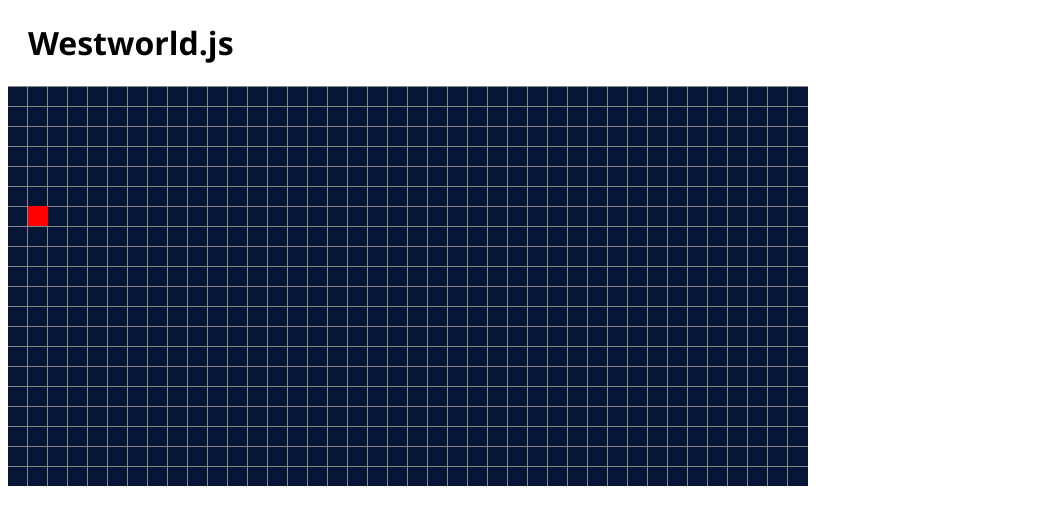
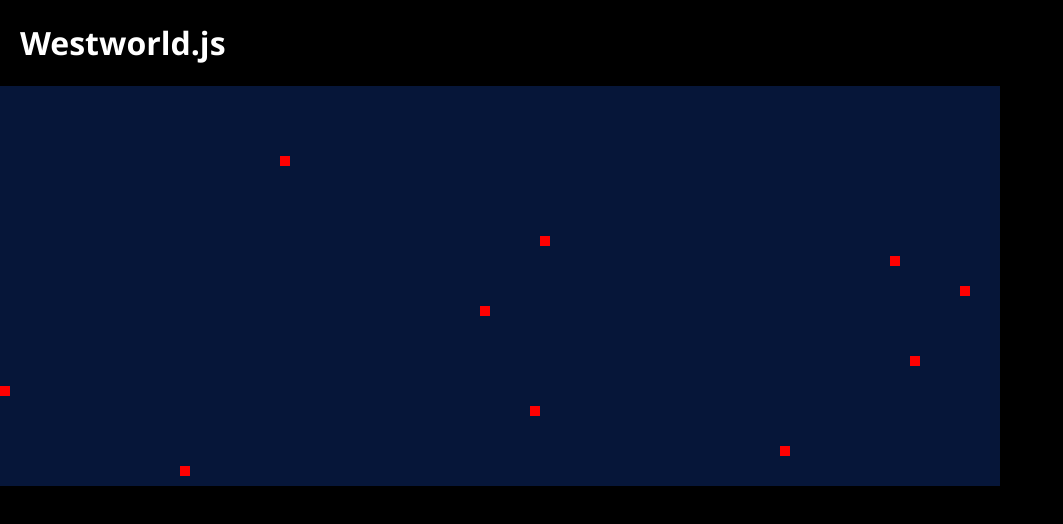
Before and after one commit to TheoLvs/westworldjs, a plain HTML site: page index.html in a window 1280 px wide. Shown: the whole page, without its empty margins (0-1063 px from the left). Drawn offline with Linux system fonts and the light colour scheme.

Commit message:
Added simple spawner

```diff
--- a/index.html
+++ b/index.html
@@ -6,8 +6,8 @@
 </head>
   <script src="scripts/pixi.min.js"></script>
   <script src="scripts/westworld.js"></script>
-<body>
-  <div style="padding-left:20px;font-family:'Segoe UI';">
+<body style="color:white;background-color:black;width:100%;margin:0;height:100vh">
+  <div style="padding-left:20px;font-family:'Segoe UI'">
     <h1>Westworld.js</h1>
     <script src="scripts/intro.js"></script>
   </div>
--- a/scripts/intro.js
+++ b/scripts/intro.js
@@ -3,10 +3,11 @@
 
 
 let env = new GridEnvironment({
-    width:40,
-    height:20,
-    cellSize:20,
+    width:100,
+    height:40,
+    cellSize:10,
     toroidal:true,
+    showGrid:false,
 });
 
 class Agent extends BaseAgent{
@@ -15,15 +16,22 @@ class Agent extends BaseAgent{
     }
 }
 
-let agent = new Agent(0,0);
+
+let spawner = (x,y) => {
+    return new Agent(x,y);
+}
+
+env.spawn(spawner,10)
+
+
+// let agent = new Agent(0,0);
 // let agent2 = new Agent(10,2);
-
-env.add([agent])
+// env.add([agent])
 
 
 let sim = new Simulation(env,10);
 
-sim.run(50);
+sim.run();
 
 // let FPS = 10
 // env.app.ticker.minFPS = FPS
--- a/scripts/westworld.js
+++ b/scripts/westworld.js
@@ -54,6 +54,11 @@ var randomId = () => {
   var randomChoice = (choices) => {
     var index = Math.floor(Math.random() * choices.length);
     return choices[index];
+  }
+
+  var randomInt = (min,max) => {
+    // Random Integer between min and max - 1
+    return Math.floor(Math.random() * (max - min) + min);
   }
 
 
@@ -182,6 +187,23 @@ class GridEnvironment  {
                 obj.step()
             }
         })
+    }
+
+    getRandomAvailablePosition(allowOverlap=false){
+        // TODO - add overlap
+        let x = randomInt(0,this.width);
+        let y = randomInt(0,this.height);
+        return [x,y]
+    }
+
+    spawn(spawner,n,allowOverlap=false,...rest){
+
+        for (let i=0; i<n ; i++){
+            let [x,y] = this.getRandomAvailablePosition(allowOverlap);
+            let obj = spawner(x,y,...rest);
+            this.add(obj);
+        }
+
     }
 
     _toroidalWrap(x,y){
```
